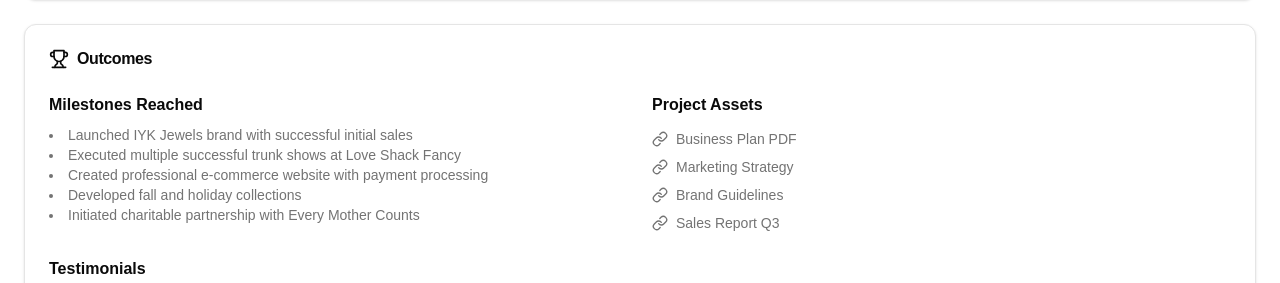
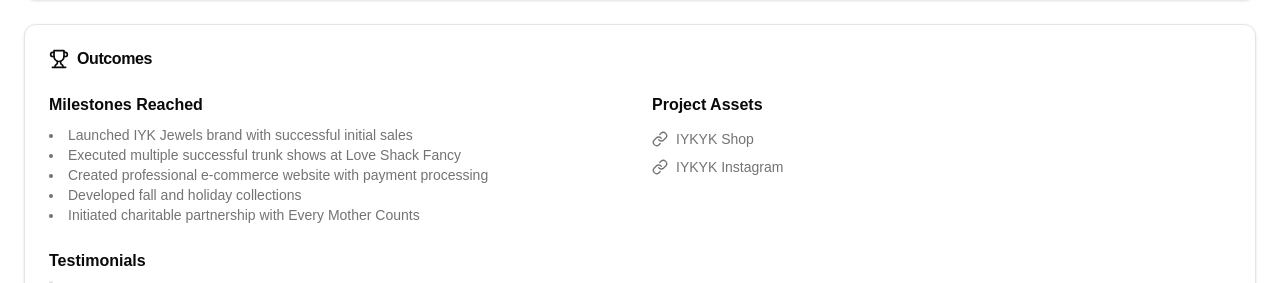
Before and after one commit to cabbachew/cc-stories, a Next.js app: page / in a window 1280 px wide. Shown: the part 1282-1565 px from the top of the page. Built offline with nearby package versions, Linux system fonts and the light colour scheme.

Commit message:
update asset data

```diff
--- a/app/data/studentStories/test.ts
+++ b/app/data/studentStories/test.ts
@@ -610,20 +610,12 @@
     ],
     assets: [
       {
-        title: "Business Plan PDF",
-        url: "/assets/business-plan.pdf",
+        title: "IYKYK Shop",
+        url: "https://iykyk.shop/",
       },
       {
-        title: "Marketing Strategy",
-        url: "/assets/marketing-strategy.pdf",
-      },
-      {
-        title: "Brand Guidelines",
-        url: "/assets/brand-guidelines.pdf",
-      },
-      {
-        title: "Sales Report Q3",
-        url: "/assets/sales-report-q3.pdf",
+        title: "IYKYK Instagram",
+        url: "https://www.instagram.com/iykyk_co/f",
       },
     ],
   },
```
